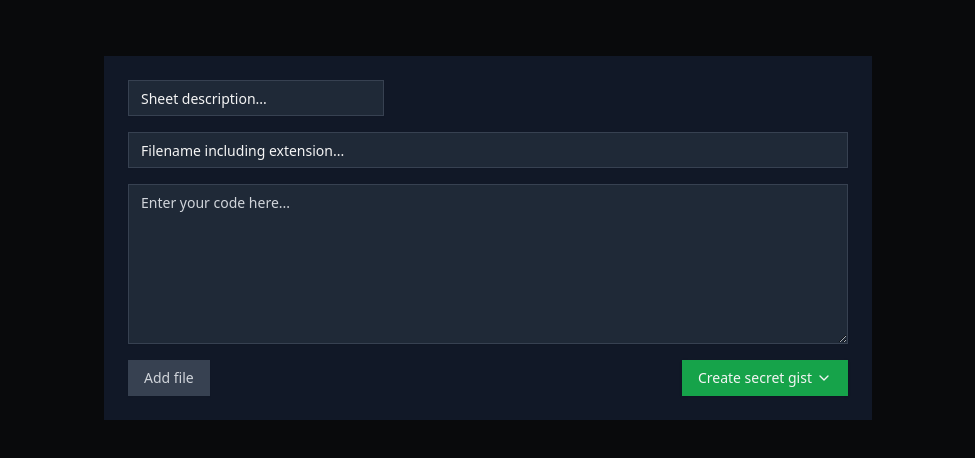
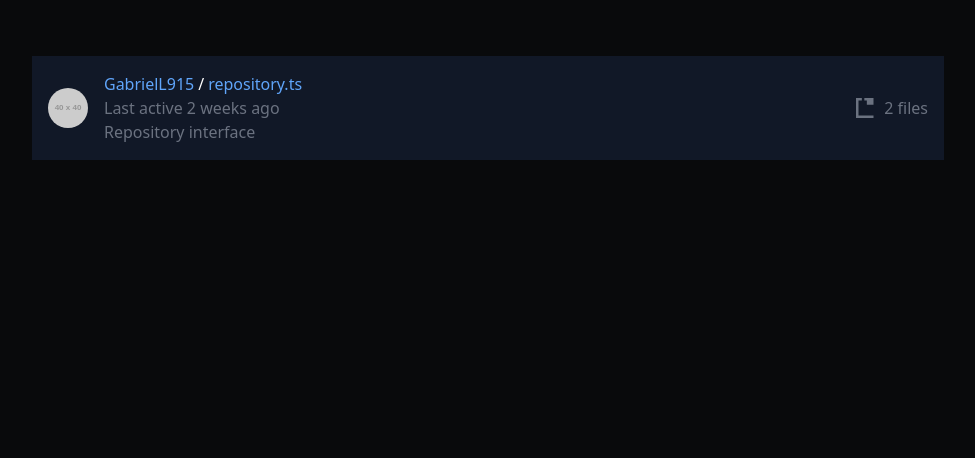
Before and after one commit to GabrielL915/myShared, a React (Vite) app in the folder app/frontend/: page / in a window 1280 px wide. Shown: the top 458 px of the page, without its empty margins (280-1255 px from the left). Built offline with nearby package versions, Linux system fonts and the light colour scheme.

Commit message:
feat: add sheet card

```diff
--- a/app/frontend/src/App.tsx
+++ b/app/frontend/src/App.tsx
@@ -1,11 +1,11 @@
 import "./App.css";
 import MainLayout from "./layout/MainLayout";
-import SheetCreation from "./components/feature/SheetCreation";
+import SheetCard from "./components/feature/sheetCard";
 
 function App() {
   return (
     <MainLayout>
-      <SheetCreation />
+      <SheetCard />
     </MainLayout>
   );
 }
--- /dev/null
+++ b/app/frontend/src/components/feature/SheetCard.tsx
@@ -0,0 +1,32 @@
+const SheetCard = () => {
+    return (
+        <div className="flex items-center p-4 bg-gray-900 text-white">
+            <img
+                src="https://placehold.co/40x40"
+                alt="Profile picture"
+                className="w-10 h-10 rounded-full mr-4"
+            />
+            <div>
+                <div className="flex items-center">
+                    <a href="#" className="text-blue-400 hover:underline">
+                        GabrielL915
+                    </a>
+                    <span className="mx-1">/</span>
+                    <a href="#" className="text-blue-400 hover:underline">
+                        repository.ts
+                    </a>
+                </div>
+                <div className="text-gray-500">Last active 2 weeks ago</div>
+                <div className="text-gray-500">Repository interface</div>
+            </div>
+            <div className="ml-auto flex items-center">
+                <svg className="w-5 h-5 text-gray-500 mr-2" xmlns="http://www.w3.org/2000/svg" viewBox="0 0 24 24" fill="currentColor">
+                    <path d="M10 3H3v18h18V8h-8V3h-3V0h11v24H0V0h7v3zM16.414 8H13V4.586L16.414 8z"/>
+                </svg>
+                <span className="text-gray-500">2 files</span>
+            </div>
+        </div>
+    );
+};
+
+export default SheetCard;
```
